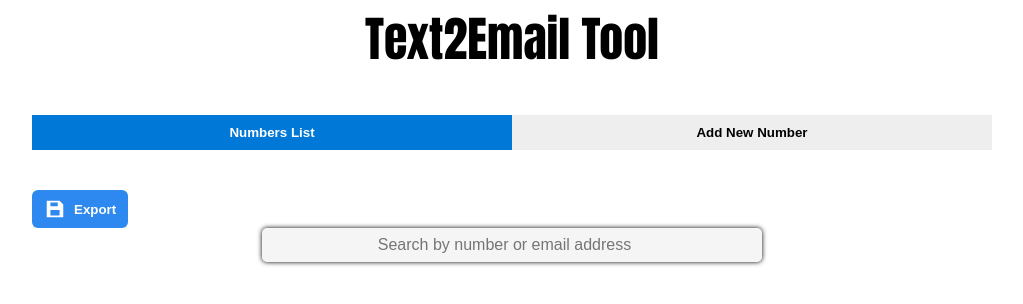
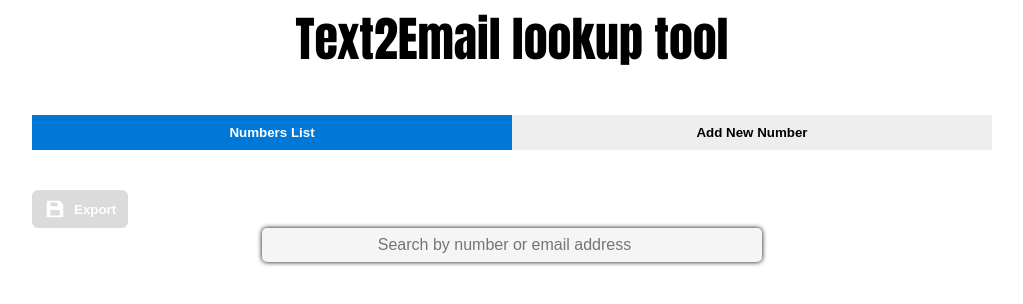
Before and after one commit to SaasaPro/text2email, a website: page index.html in a window 1280 px wide. Shown: the part 342-646 px from the top of the page, without its empty margins (128-1151 px from the left). Drawn offline with Linux system fonts and the light colour scheme; no server answers.

Commit message:
Update headings and button text in index.html

```diff
--- a/index.html
+++ b/index.html
@@ -9,7 +9,7 @@
 <body>
   <div class="search-container">
     <img src="https://nms1-la.mynlv.com/ns-api/?object=image&action=read&filename=portal_main_top_left.png&server=nms1-la.mynlv.com&territory=NextLevel&domain=2000ponceowner.myvrv.com" alt="">
-    <h1>Text2Email Tool</h1>
+    <h1>Text2Email lookup tool</h1>
   </div>
 
   <!-- Tabs -->
@@ -20,14 +20,15 @@
 
   <!-- Contenido de cada tab -->
   <div id="listado" class="tab-content active">
-  <button id="exportCsvBtn" class="export-btn" title="Exportar CSV">
+<button id="exportCsvBtn" class="export-btn" title="CSV Export" disabled>
   <svg xmlns="http://www.w3.org/2000/svg"
        width="22" height="22"
        viewBox="0 0 24 24" fill="white">
-  <path d="M3 3h14l4 4v14H3V3zm12 2H7v4h8V5zm2 14v-6H7v6h10z"/>
+    <path d="M3 3h14l4 4v14H3V3zm12 2H7v4h8V5zm2 14v-6H7v6h10z"/>
   </svg>
   <span>Export</span>
 </button>
+
     <form id="searchForm">
       <input name="search" id="search" type="search" placeholder="Search by number or email address">
     </form>
@@ -54,9 +55,12 @@
       <label for="deliveryEmailAddress">Email Address:</label>
       <input type="email" id="deliveryEmailAddress" name="deliveryEmailAddress" placeholder="sample@mail.com" required>
 
-      <button type="submit">Add</button>
+      <button type="submit">Enviar</button>
+
     </form>
-
+    <!-- <div class="image-container">
+        <img src="https://qos-orldc.myvrv.com/images/falco.png" class="falco" alt="Our lord">
+    </div> -->
     <div id="result"></div>
   </div>
 
```
